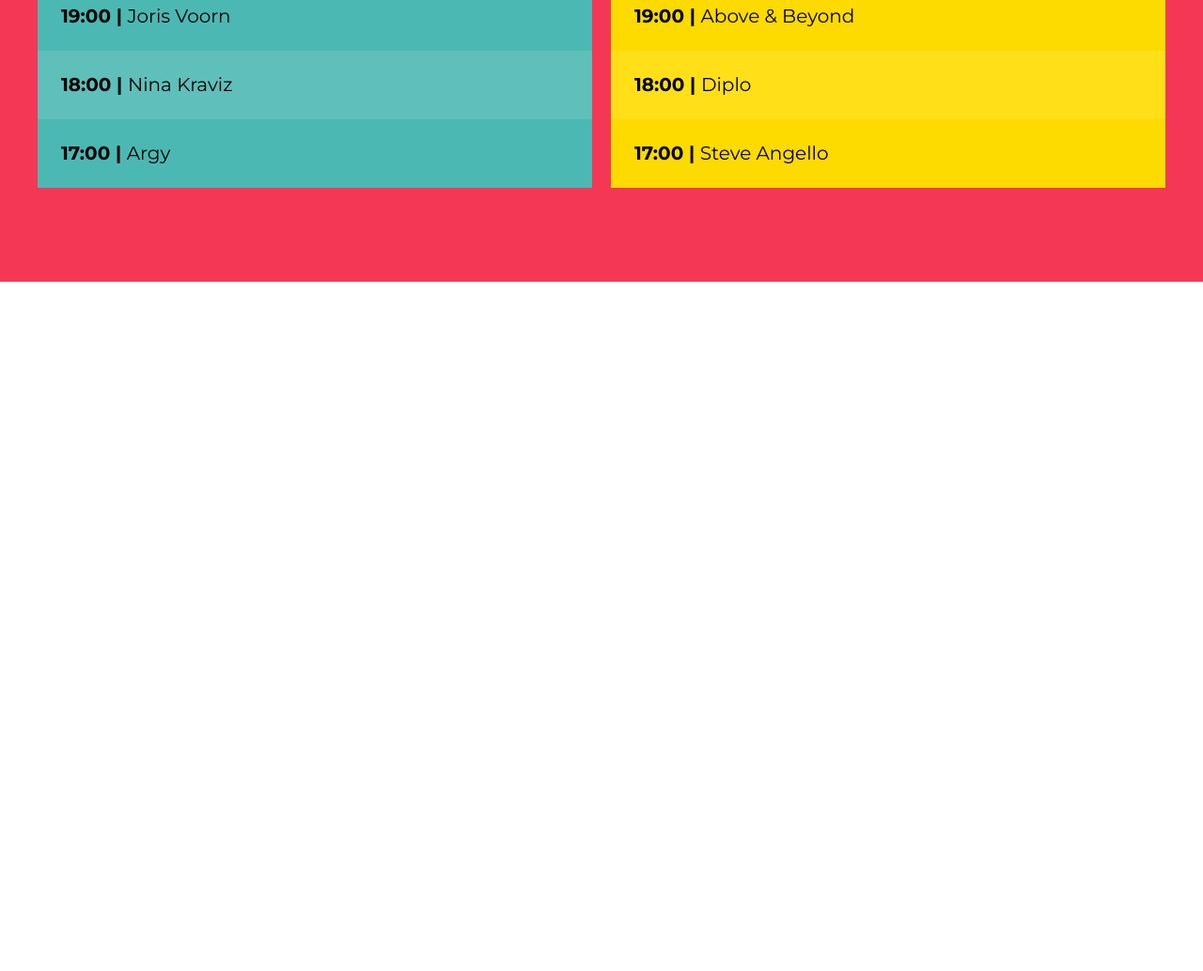
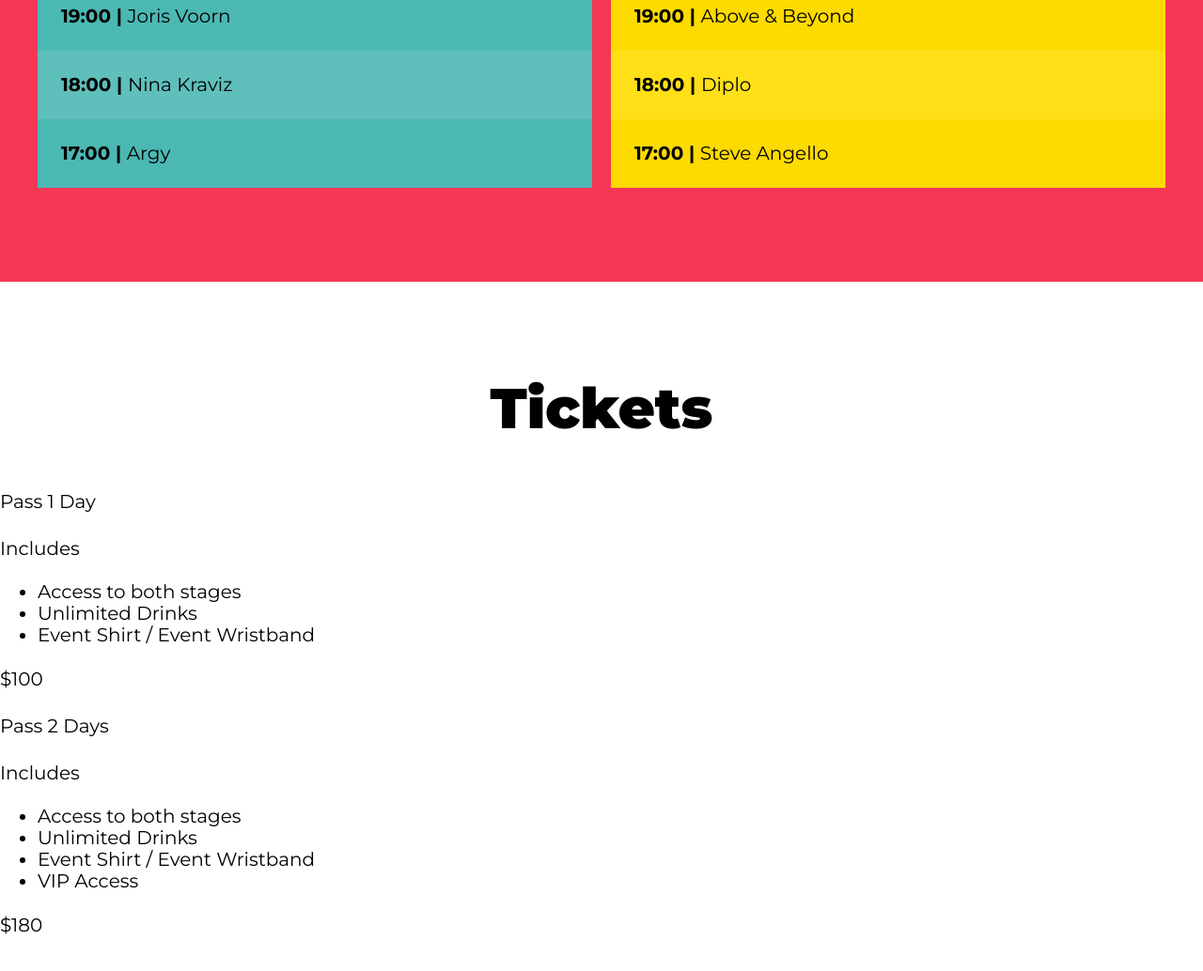
Before and after one commit to FernandoMercado-Dev/webPage_Festival-FrontEnd-EN, a website: page index.html in a window 1280 px wide. Shown: the part 2634-3668 px from the top of the page at 94% size. Before the commit the page ends 2934 px from the top, so only its background shows below. Drawn offline with Linux system fonts and the light colour scheme.

Commit message:
ADD tickets section to index.html

```diff
--- a/index.html
+++ b/index.html
@@ -158,5 +158,46 @@
             </div> <!--.stage-->
         </div> <!--.container-stages -->
     </section>
+
+    <section id="tickets" class="container-tickets">
+        <h3>Tickets</h3>
+
+        <div class="tickets">
+            <div class="pass">
+                <p class="pass-name">Pass 1 Day</p>
+                <header class="pass-header">
+                    <p>Includes</p>
+                </header>
+                <div class="pass-body">
+                    <ul>
+                        <li>Access to both stages</li>
+                        <li>Unlimited Drinks</li>
+                        <li>Event Shirt / Event Wristband</li>
+                    </ul>
+                </div>
+                <footer class="pass-footer">
+                    <p>$100</p>
+                </footer>
+            </div>
+            <div class="pass">
+                <p class="pass-name">Pass 2 Days</p>
+                <header class="pass-header">
+                    <p>Includes</p>
+                </header>
+                <div class="pass-body">
+                    <ul>
+                        <li>Access to both stages</li>
+                        <li>Unlimited Drinks</li>
+                        <li>Event Shirt / Event Wristband</li>
+                        <li>VIP Access</li>
+                    </ul>
+                </div>
+                <footer class="pass-footer">
+                    <p>$180</p>
+                </footer>
+            </div>
+        </div>
+    </section>
+
 </body>
 </html>
```
